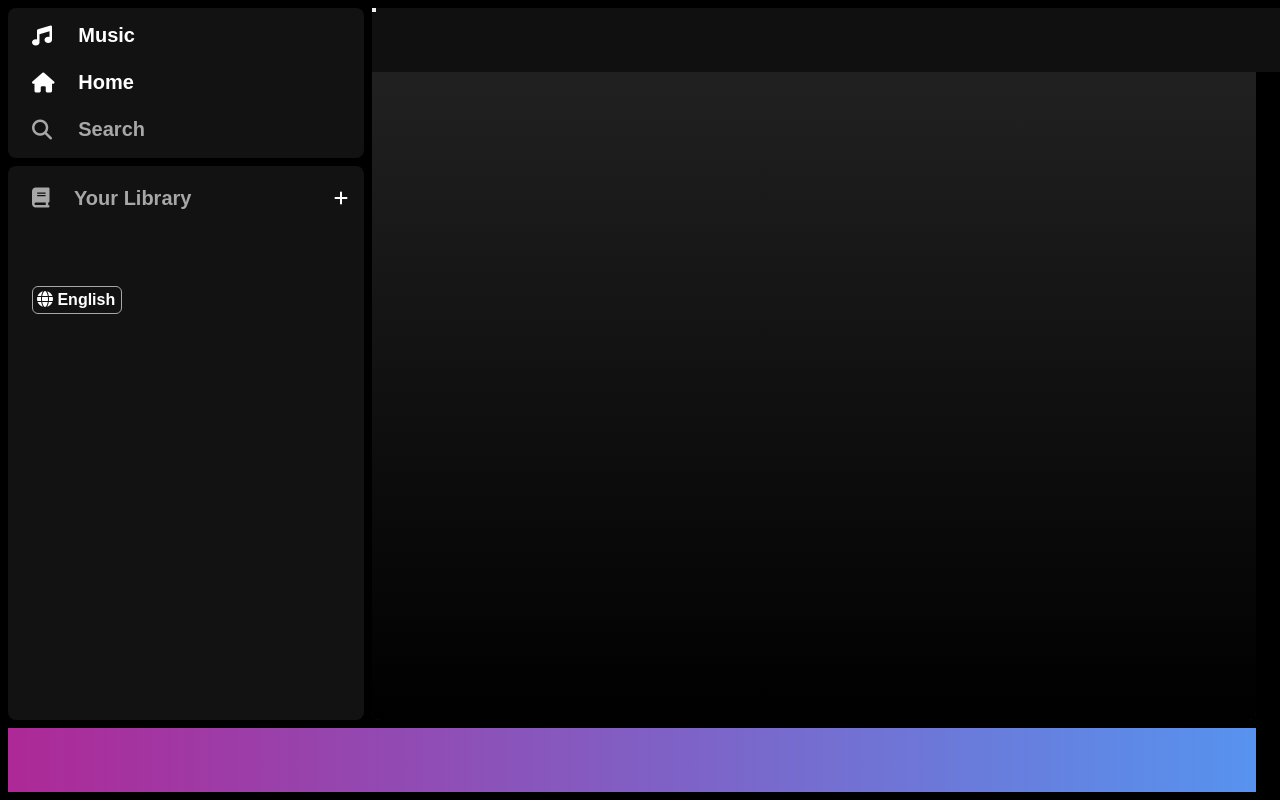
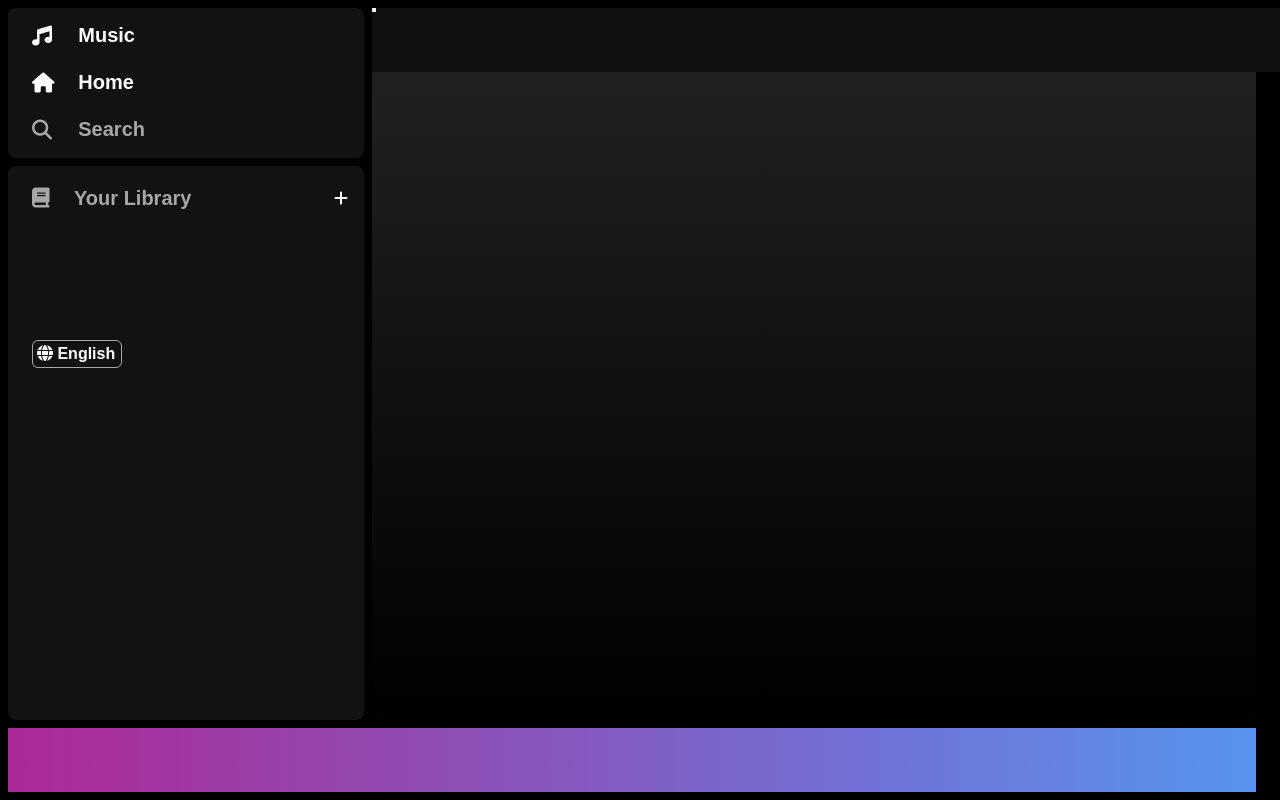
Before and after one commit to 139148nguyen/web_php, a PHP site: page /home_page.html in a window 1280 px wide. Run offline with PHP 8.4, Linux system fonts and the light colour scheme.

Commit message:
Seventh Commit

```diff
--- a/music/styles/main.css
+++ b/music/styles/main.css
@@ -111,7 +111,10 @@
 
 
 .box-library {
-    height: 60%;
+    height: 54px;
+    width: 100%;
+    /* background-color: var(--bgcolor-gray);
+    border-radius: 8px; */
 }
 
 
```
